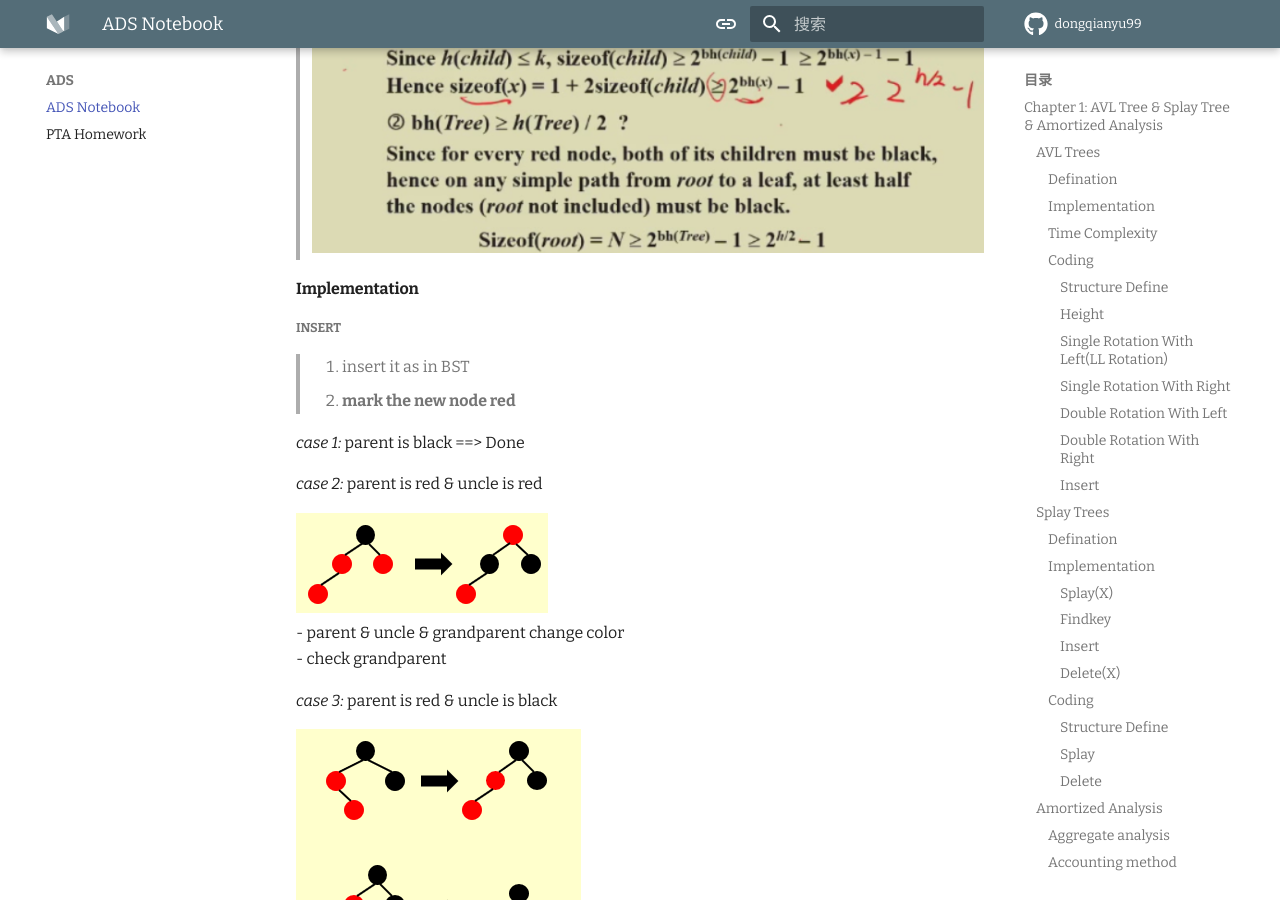
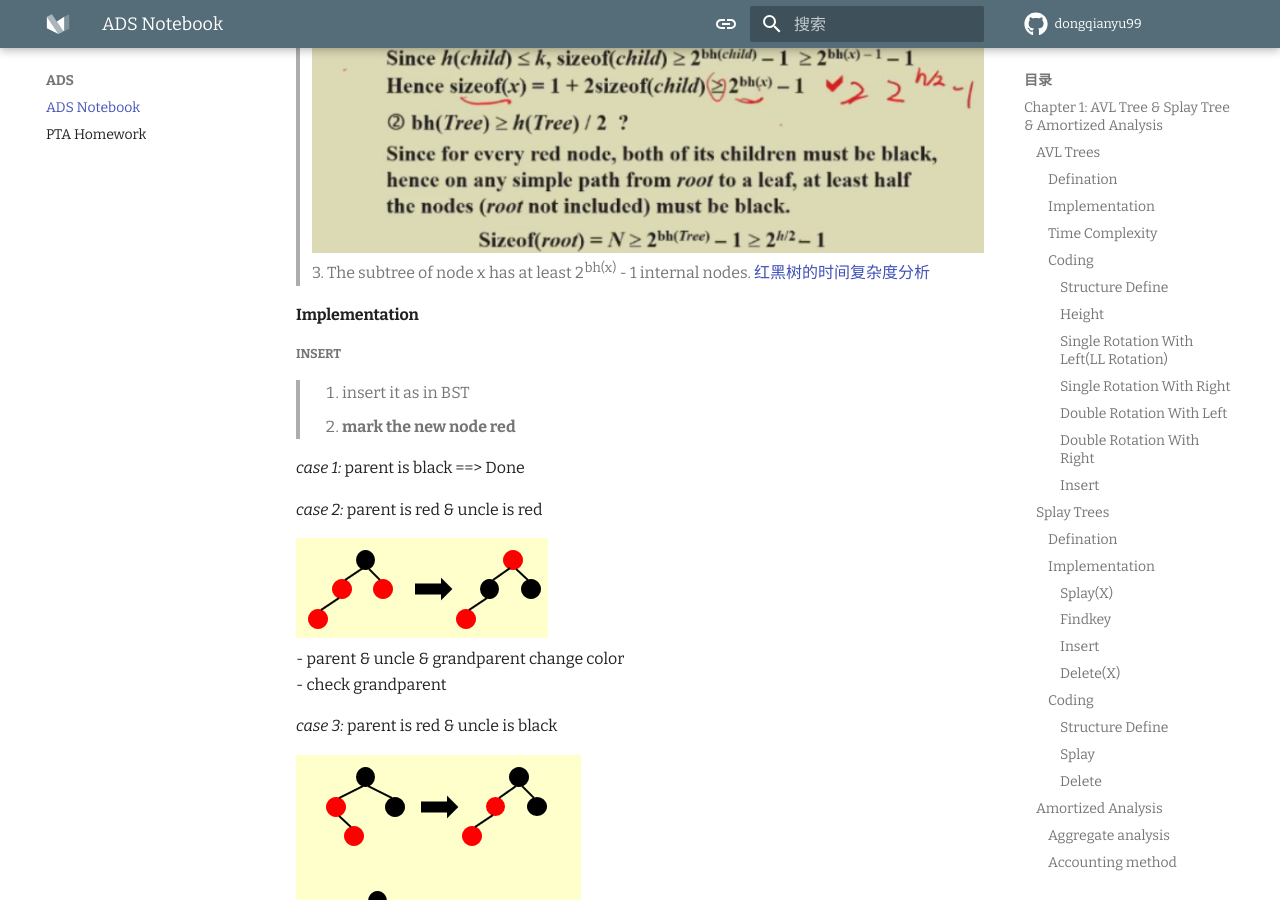
Before and after one commit to dongqianyu99/dongqianyu-blog, an MkDocs documentation site: the page built from docs/ADS/ADS notebook/notebook.md, in a window 1280 px wide and 900 px high, scrolled down 13459 px. Built offline with MkDocs 1.6.1 and Material for MkDocs 9.7.7, drawn with Linux system fonts in a browser that asks for light colours; comment, search, counter and statistics services are not loaded.

Commit message:
polish README

```diff
--- a/docs/ADS/ADS notebook/notebook.md
+++ b/docs/ADS/ADS notebook/notebook.md
@@ -392,6 +392,8 @@ e.g.
 >1. A red-black tree with N internal nodes has height at most 2ln(N + 1).
 >2. bh(Tree) >= h(Tree) / 2
 ![alt text](image-31.png)
+>3. The subtree of node x has at least 2^bh(x)^ - 1 internal nodes.
+[红黑树的时间复杂度分析](https://blog.csdn.net/l_o_s/article/details/105703296?ops_request_misc=&request_id=&biz_id=102&utm_term=%E7%BA%A2%E9%BB%91%E6%A0%91%E6%97%B6%E9%97%B4%E5%A4%8D%E6%9D%82%E5%BA%A6&utm_medium=distribute.pc_search_result.none-task-blog-2~all~sobaiduweb~default-7-105703296.142^v100^pc_search_result_base8&spm=1018.2226.3001.4187)
 
 #### Implementation
 
```
